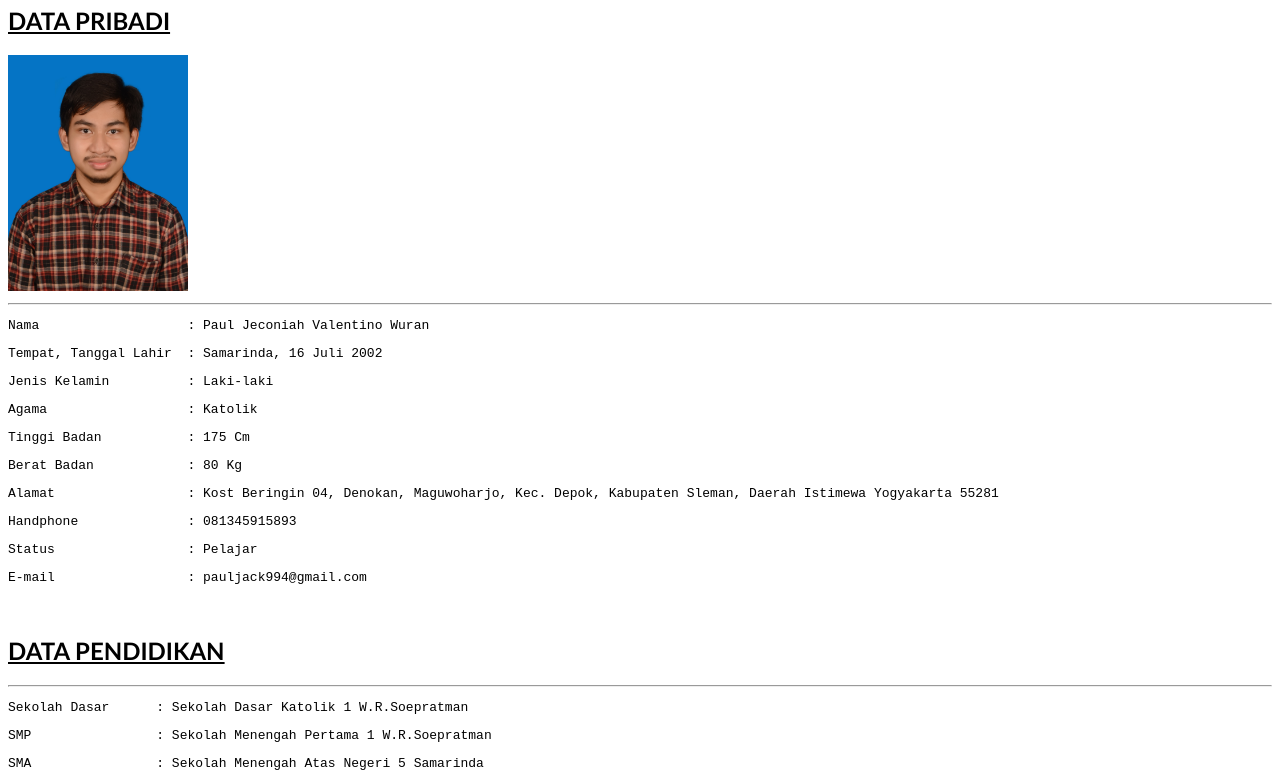
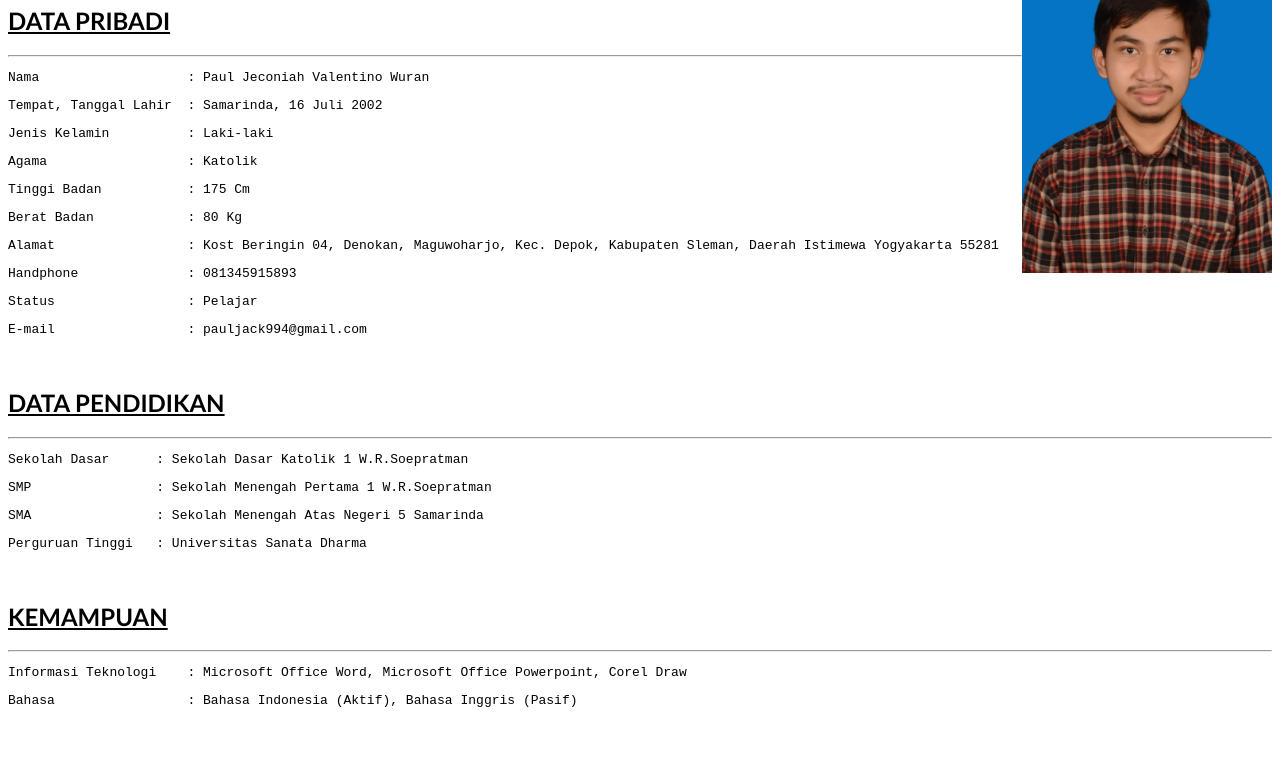
Before and after one commit to PaulJeconiah/tugas-2-html, a plain HTML site: page index.html in a window 1280 px wide. Shown: the part 76-857 px from the top of the page. After the commit the page ends 800 px from the top, so only its background shows below. Drawn offline with Linux system fonts and the light colour scheme.

Commit message:
Memindahkan gambar

```diff
--- a/index.html
+++ b/index.html
@@ -9,9 +9,9 @@
 <body>
 
     <!-- Membuat Biodata -->
+    <img src="Paul.JPG" width="250 px" alt="Foto Formal Paul Jeconiah Valentino Wuran" style="float: right;">
     <h1 style="font-family: 'Gill Sans', 'Gill Sans MT', Calibri, 'Trebuchet MS', sans-serif;">CURRICULUM VITAE</h1>
     <h2 style="font-family: 'Gill Sans', 'Gill Sans MT', Calibri, 'Trebuchet MS', sans-serif;"><u>DATA PRIBADI</u></h2>
-    <img src="Paul.JPG" width="180 px">
     <hr>
     <pre>Nama                   : Paul Jeconiah Valentino Wuran</pre>
     <pre>Tempat, Tanggal Lahir  : Samarinda, 16 Juli 2002</pre>
```
